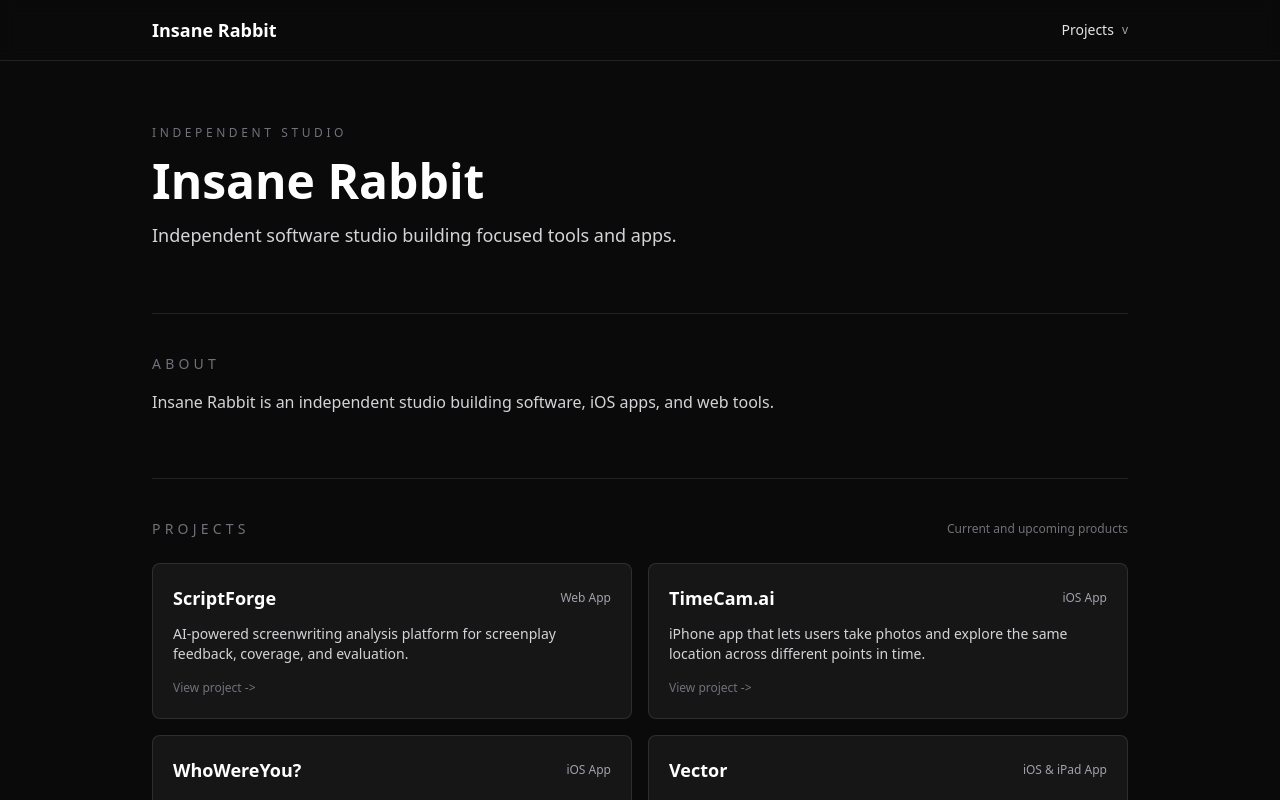
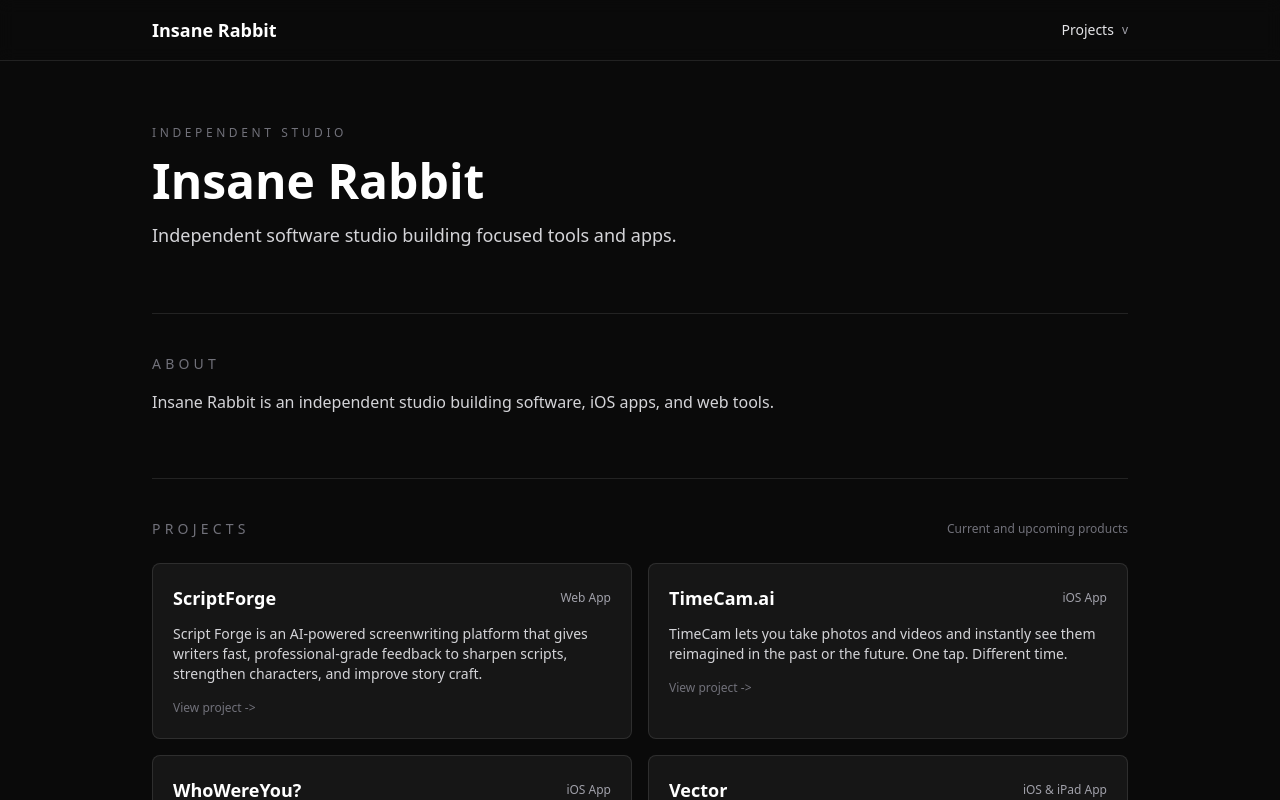
Before and after one commit to BrenC11/Insane-Rabbit-Website, a Next.js app: page / in a window 1280 px wide. Shown: the top 800 px of the page. Built offline with nearby package versions, Linux system fonts and the light colour scheme.

Commit message:
Update project descriptions

```diff
--- a/data/projects.ts
+++ b/data/projects.ts
@@ -12,8 +12,10 @@
   {
     slug: "scriptforge",
     name: "ScriptForge",
+    shortDescription:
+      "Script Forge is an AI-powered screenwriting platform that gives writers fast, professional-grade feedback to sharpen scripts, strengthen characters, and improve story craft.",
     description:
-      "AI-powered screenwriting analysis platform for screenplay feedback, coverage, and evaluation.",
+      "Script Forge is a comprehensive AI-driven screenwriting toolkit built for writers who want clear, actionable feedback-without the guesswork. It analyses screenplays at a professional level, breaking down story structure, character agency, dialogue, pacing, and theme to highlight both strengths and weaknesses. Writers can access everything from quick coverage reports to deep, multi-page evaluations packed with practical improvement notes. Script Forge also offers specialist tools like character agency analysis, first-10-page deep dives, and visual Poster Labs that turn scripts and ideas into striking pitch-ready artwork. Designed to support consistent growth, Script Forge rewards regular writing, helps writers track progress, and provides insights that feel closer to a seasoned script reader than a generic AI. Whether you're polishing a short, developing a feature, or preparing a script for producers, Script Forge is built to help you level up faster-and with confidence.",
     platform: "Web App",
     privacyPolicy:
       "ScriptForge respects user privacy and only collects data needed to operate the service. This placeholder will be replaced with the official policy.",
@@ -23,8 +25,10 @@
   {
     slug: "timecam",
     name: "TimeCam.ai",
+    shortDescription:
+      "TimeCam lets you take photos and videos and instantly see them reimagined in the past or the future. One tap. Different time.",
     description:
-      "iPhone app that lets users take photos and explore the same location across different points in time.",
+      "TimeCam is a creative camera app that lets you capture the present and instantly transform it into another time period - past or future. Take a photo or video, choose a time era, and TimeCam reimagines the scene as if it were captured years ago... or decades ahead. Powered by advanced AI, TimeCam preserves the original composition of your image while changing the world around it - architecture, atmosphere, lighting, and subtle details evolve to match the selected era. From nostalgic past aesthetics to speculative futures, every result feels cinematic and grounded in the original moment. TimeCam is built for creators, storytellers, and anyone curious about how the same moment might look across time. Whether you're experimenting, world-building, or just having fun, TimeCam turns everyday photos into time-travel snapshots. Capture now. See then. Explore what's next.",
     platform: "iOS App",
     privacyPolicy:
       "TimeCam.ai collects only the minimum data required to provide app functionality. This placeholder will be replaced with the official policy.",
```
